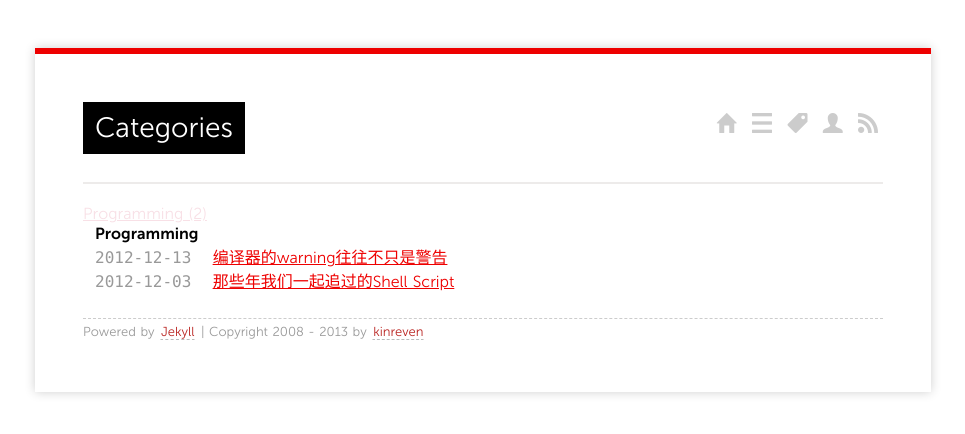
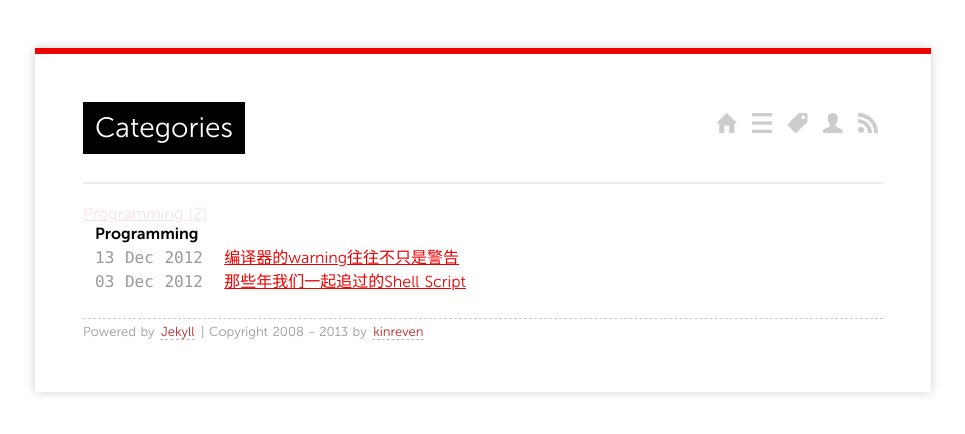
Before and after one commit to kinreven/kinreven.github.com, a Jekyll site: the page built from categories/index.md, in a window 1280 px wide. Shown: the top 434 px of the page, without its empty margins (157-1122 px from the left). Built offline with Jekyll 4.4.1, drawn with Linux system fonts in a browser that asks for light colours; Markdown is read by kramdown in place of the engine named in the settings.

Commit message:
Update index.md
time format.

```diff
--- a/categories/index.md
+++ b/categories/index.md
@@ -14,7 +14,7 @@ layout: page
   <li class="listing-seperator" id="{{ cat[0] }}">{{ cat[0] }}</li>
 {% for post in cat[1] %}
   <li class="listing-item">
-  <time datetime="{{ post.date | date:"%Y-%m-%d" }}">{{ post.date | date:"%Y-%m-%d" }}</time>
+  <time datetime="{{ post.date | date_to_string }}">{{ post.date | date_to_string }}</time>
   <a href="{{ site.url }}{{ post.url }}" title="{{ post.title }}">{{ post.title }}</a>
   </li>
 {% endfor %}
```
